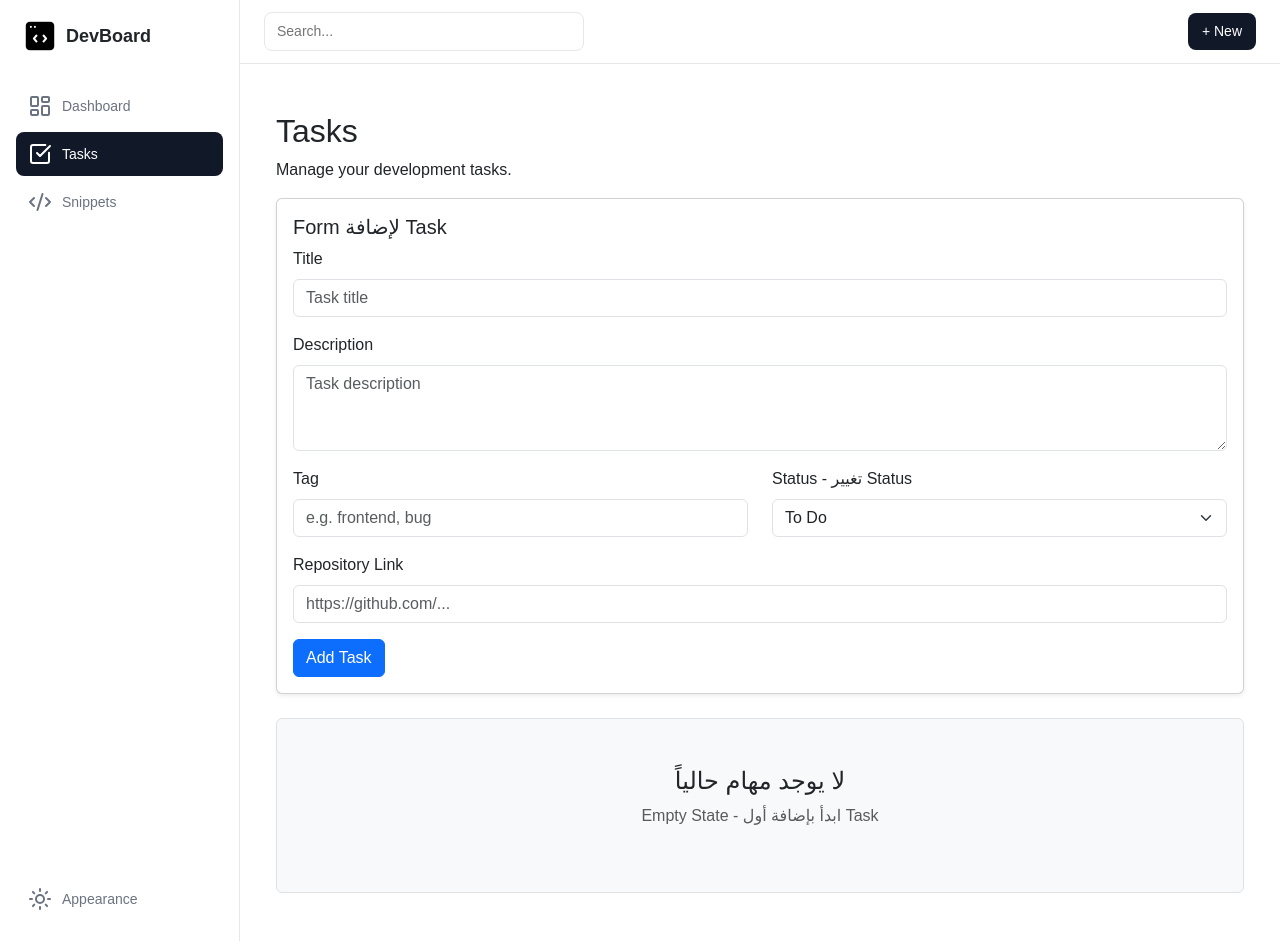
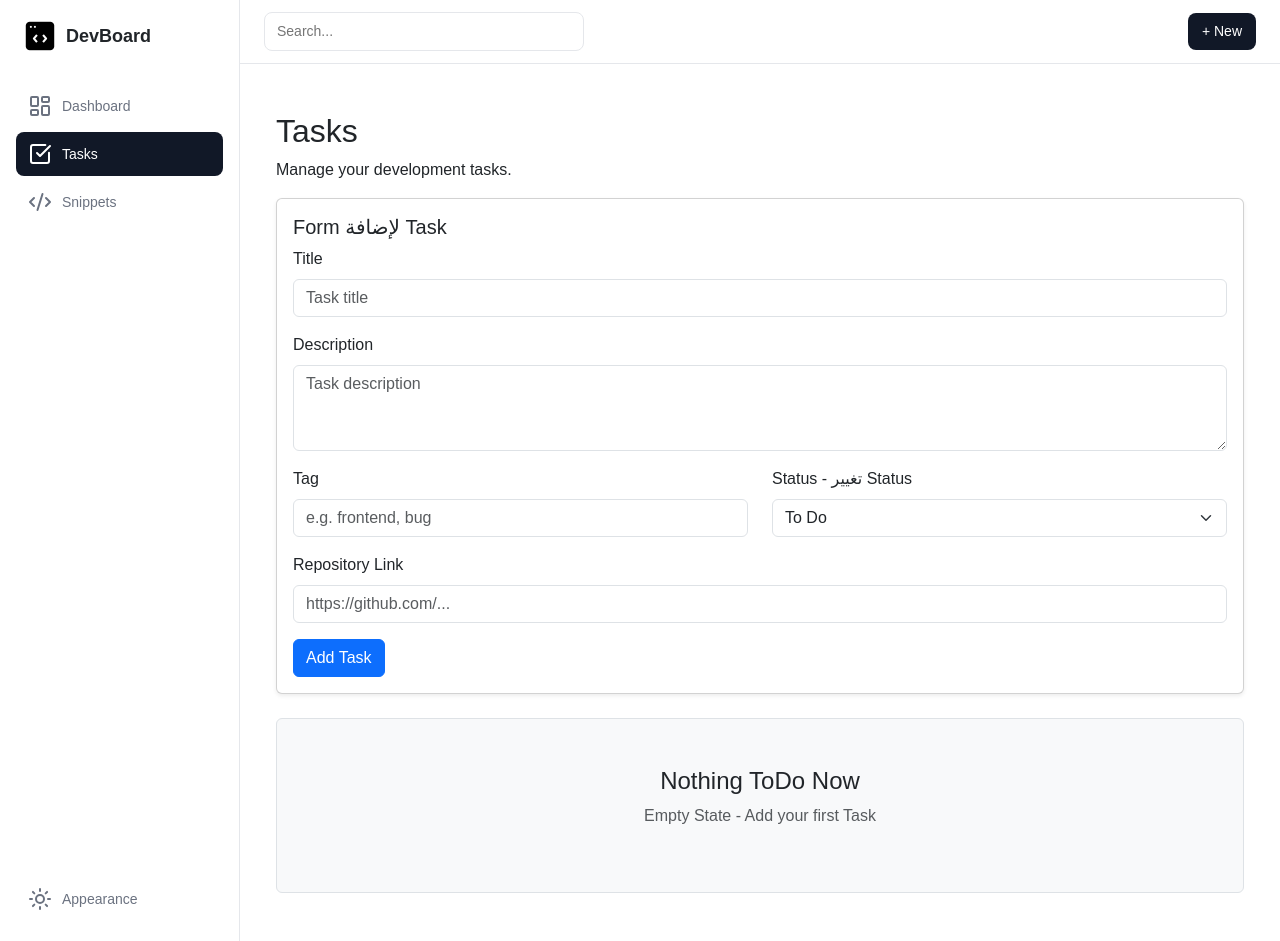
Before and after one commit to medhatk/DevBoard_React-js, a React (Vite) app in the folder devboard/: page /tasks in a window 1280 px wide. Built offline with nearby package versions, Linux system fonts and the light colour scheme.

Commit message:
edit arabic text

```diff
--- a/devboard/src/pages/TasksPage.jsx
+++ b/devboard/src/pages/TasksPage.jsx
@@ -35,8 +35,8 @@ const TasksPage = () => {
 
       {tasks.length === 0 && !editingTask ? (
         <div className="text-center py-5 border rounded bg-light mt-4">
-          <h4> لا يوجد مهام حالياً</h4>
-          <p className="text-muted">Empty State - ابدأ بإضافة أول Task</p>
+          <h4>Nothing ToDo Now </h4>
+          <p className="text-muted">Empty State - Add your first Task</p>
         </div>
       ) : (
         <div className="row mt-4">
```
